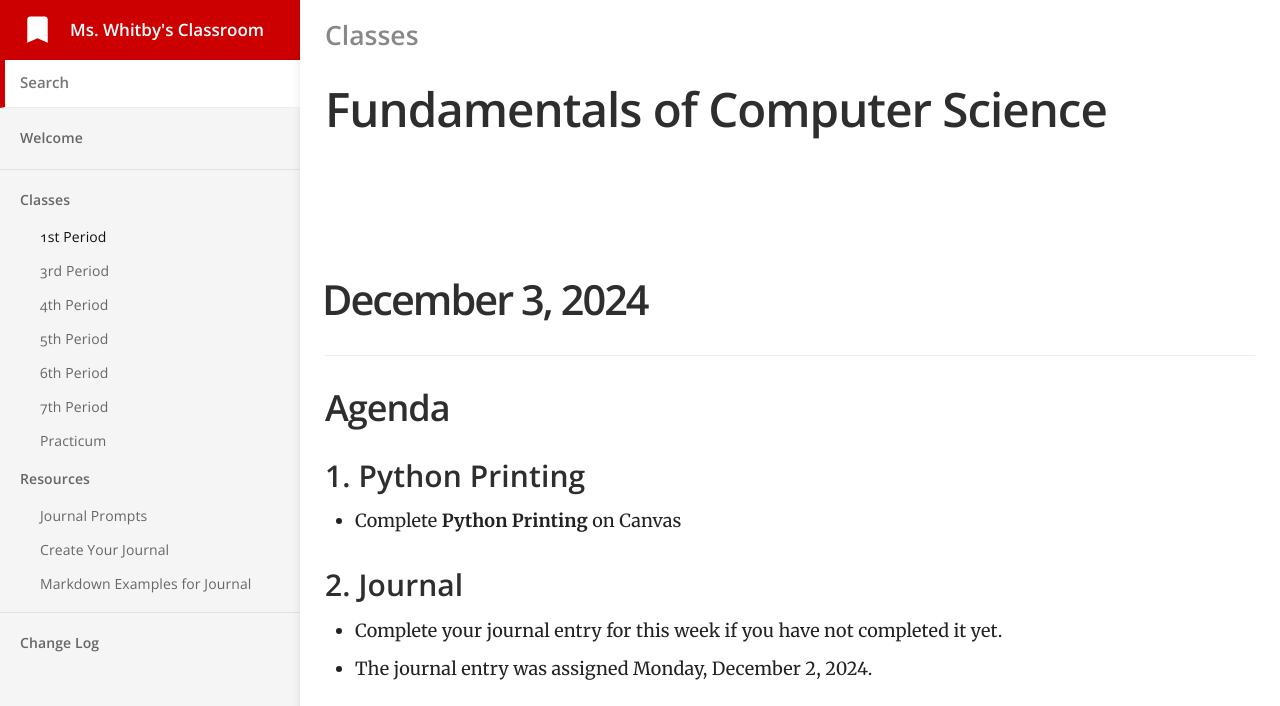
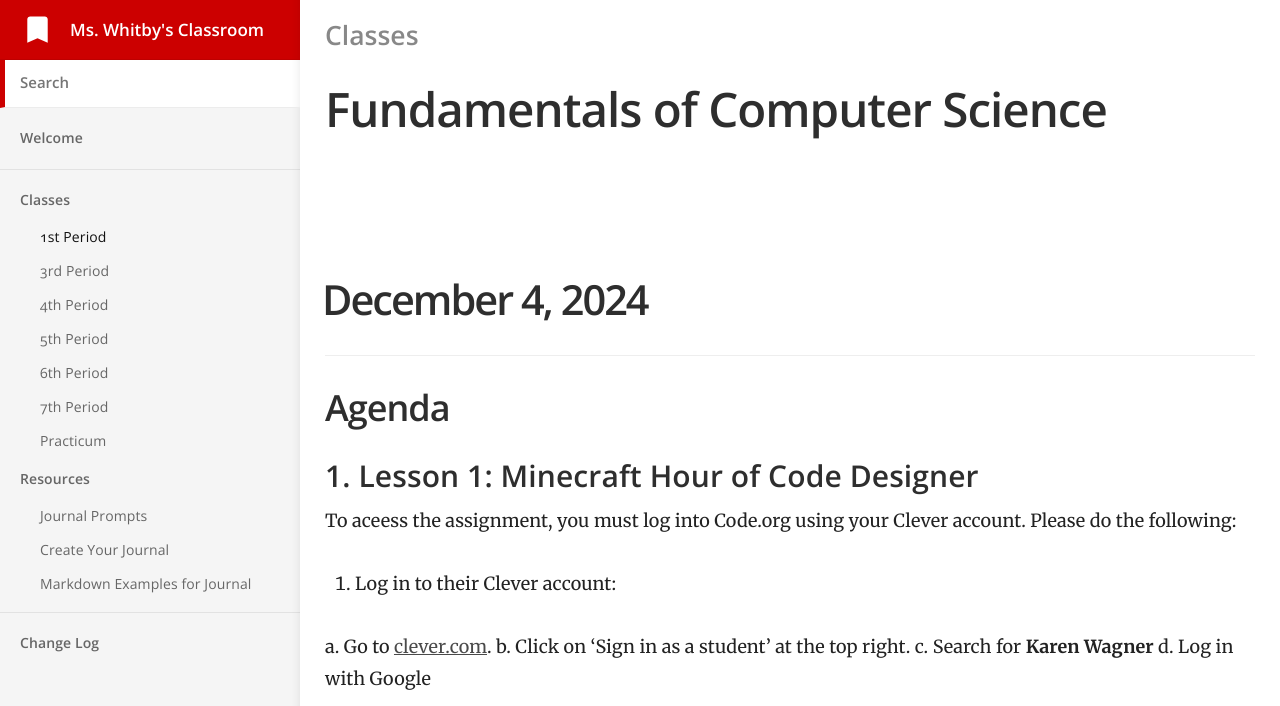
Before and after one commit to mswhitby/classroom, a Jekyll site: the page built from _docs/classes/1st.md, in a window 1280 px wide and 1400 px high. Shown: the top 706 px of the window. Built offline with Jekyll 4.4.1, drawn with Linux system fonts in a browser that asks for light colours; some of the changed text lies outside the part shown; grey boxes are pictures that could not be loaded.

Commit message:
Update 1st.md

```diff
--- a/_docs/classes/1st.md
+++ b/_docs/classes/1st.md
@@ -4,6 +4,32 @@ subtitle: Fundamentals of Computer Science
 category: Classes
 order: 1
 ---
+
+# December 4, 2024
+
+## Agenda
+
+### 1. Lesson 1: Minecraft Hour of Code Designer
+
+To aceess the assignment, you must log into Code.org using your Clever account. Please do the following:
+
+1. Log in to their Clever account:
+
+  a. Go to [clever.com](https://www.clever.com/).
+  b. Click on 'Sign in as a student' at the top right.
+  c. Search for **Karen Wagner**
+  d. Log in with Google
+
+2. Click on the Code.org logo on the Clever dashboard. The logo looks like this:
+   ![Code.org logo](https://studio.code.org/shared/images/clever_code_org_logo.png)
+
+
+### 2. Journal
+
+- Complete your journal entry for this week if you have not completed it yet.
+- The journal entry was assigned Monday, December 2, 2024.
+
+----
 
 # December 3, 2024
 
```
